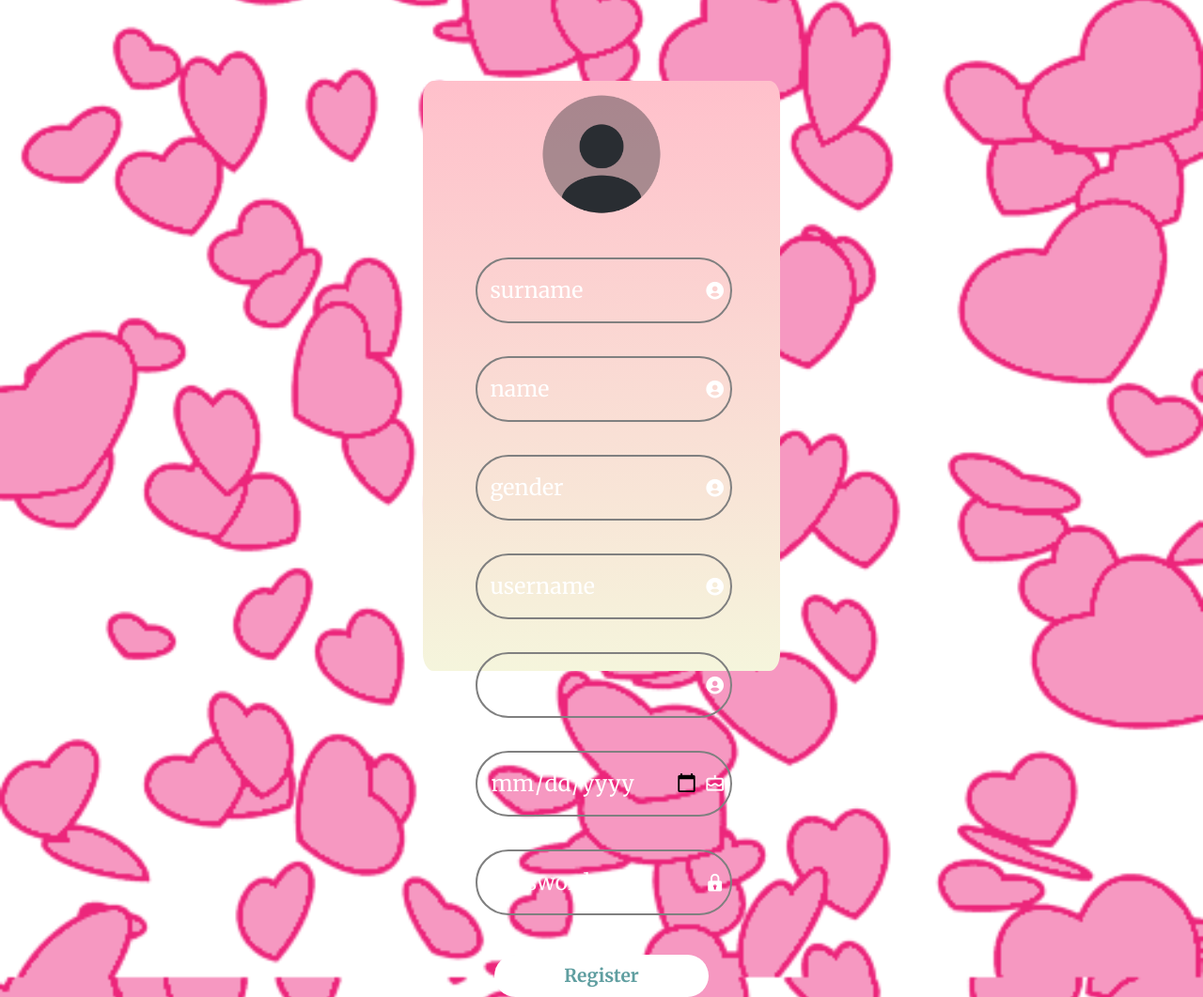
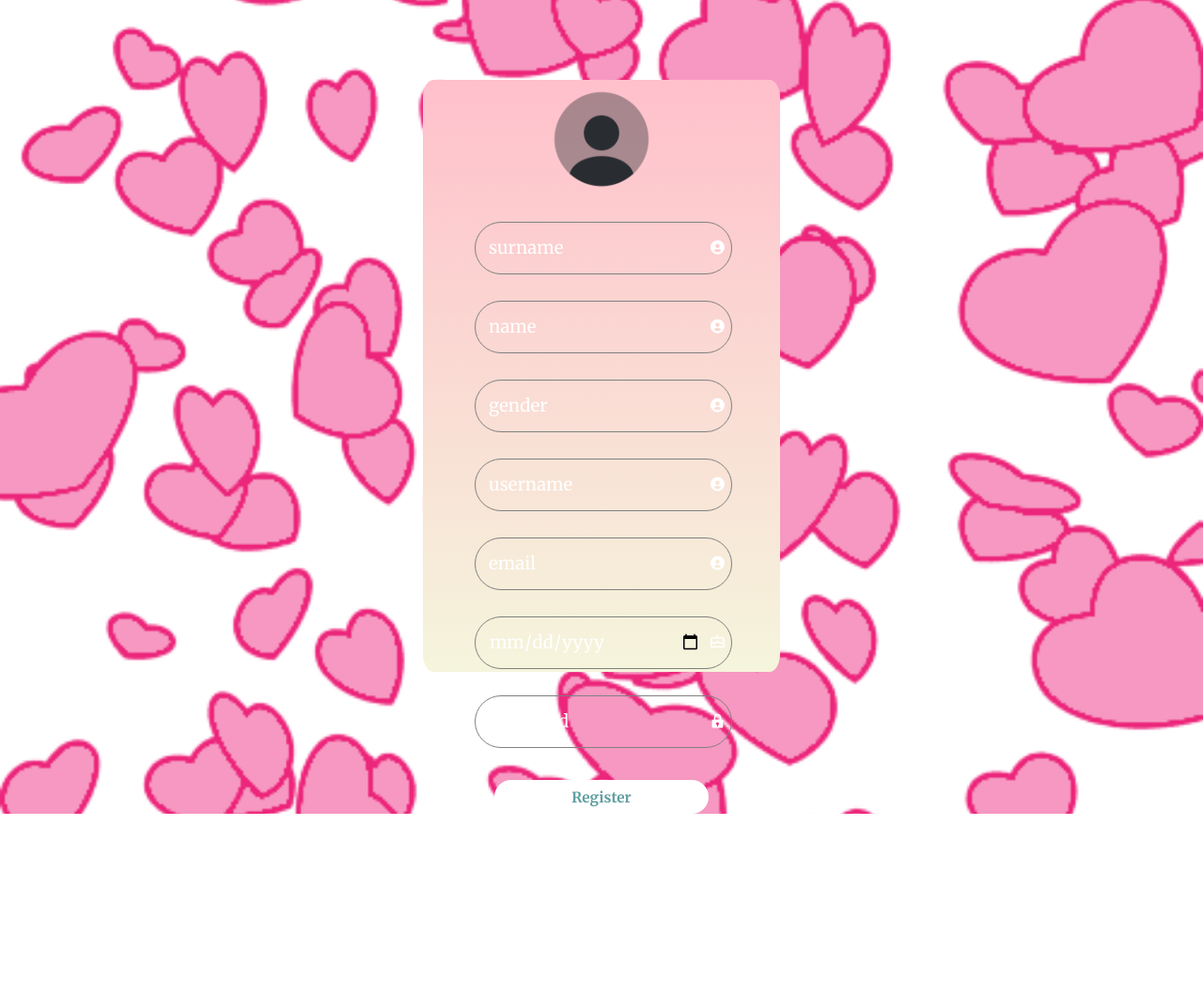
Before and after one commit to Momolbarjo/CY-Date, a PHP site: page /login/new/registerHub.php in a window 1280 px wide. Shown: the whole page at 94% size. After the commit the page ends 866 px from the top, so only its background shows below. Run offline with PHP 8.4, Linux system fonts and the light colour scheme.

Commit message:
screen vh

```diff
--- a/index.php
+++ b/index.php
@@ -4,7 +4,7 @@
 
 <head>
     <meta charset="UTF-8">
-    <meta name="viewport" content="width=device-width,initial-scale=1.0">
+    <meta name="viewport" content="width=device-width,initial-scale=1">
     <title>Login</title>
     <link rel="stylesheet" href="login/log.css">
     <link href='https://unpkg.com/boxicons@2.1.4/css/boxicons.min.css' rel='stylesheet'>
--- a/login/new/regis.css
+++ b/login/new/regis.css
@@ -93,7 +93,6 @@ body {
     filter: brightness(-120%);
 }
 
-
 .error {
     color: red;
     font-weight: bold;
@@ -106,3 +105,9 @@ body {
     position: absolute;
     z-index: 9999;
 }
+
+@media screen and (max-width: 1920px) {
+    body {
+        zoom: calc((100% / 10) * 8)
+    }
+}
```
